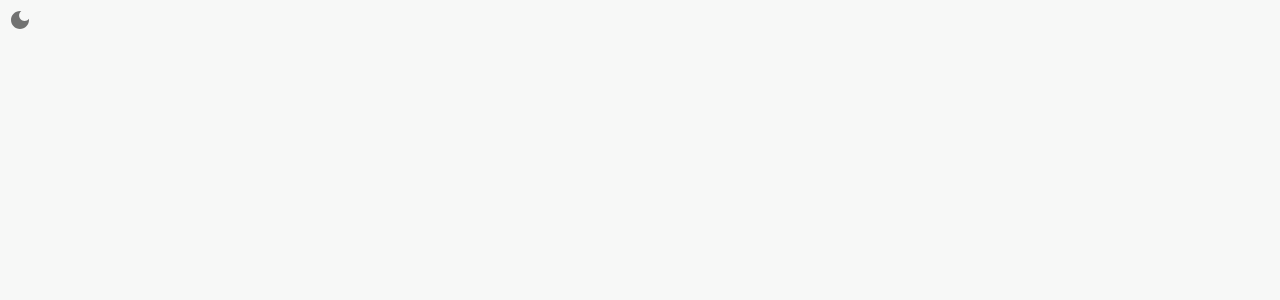
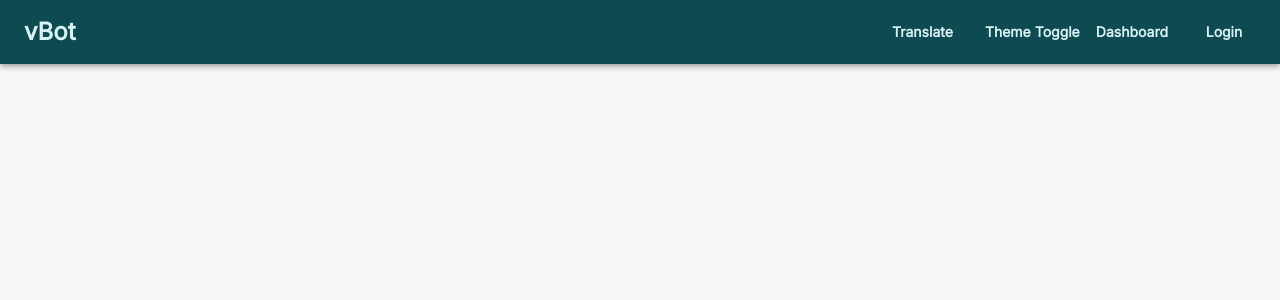
Before and after one commit to Bl0u/Project, a React (Vite) app: page /home in a window 1280 px wide. Shown: the top 300 px of the page. Built offline with nearby package versions, Linux system fonts and the light colour scheme.

Commit message:
implemented navbar with 2 navigation options and 2 actions

```diff
--- /dev/null
+++ b/src/components/navbar/ResponsiveAppBar.jsx
@@ -0,0 +1,26 @@
+import AppBar from "@mui/material/AppBar";
+import Container from "@mui/material/Container";
+import Toolbar from "@mui/material/Toolbar";
+import Typography from "@mui/material/Typography";
+
+import NavigationLinks from "./components/NavigationLinks";
+import NavbarActions from "./components/NavbarActions";
+
+export default function ResponsiveAppBar() {
+
+  return (
+    <AppBar position="static">
+      <Container maxWidth="xl">
+        <Toolbar disableGutters>
+          <Typography variant="h5" sx={{ flexGrow: 1 }}>
+            vBot
+          </Typography>
+
+
+          <NavbarActions />
+          <NavigationLinks />
+        </Toolbar>
+      </Container>
+    </AppBar>
+  );
+}
--- /dev/null
+++ b/src/components/navbar/components/NavbarActions.jsx
@@ -0,0 +1,25 @@
+import { ThemeContext } from "@emotion/react";
+import { Stack, Button } from "@mui/material";
+import { useContext } from "react";
+
+export default function NavbarActions() {
+
+    const { mode, toggleTheme } = useContext(ThemeContext);
+
+
+    const handleTranslate = () => {
+        console.log("Open language menu");
+      };
+
+  return (
+    <Stack direction="row" spacing={2}>
+      <Button onClick={handleTranslate} color="inherit">
+        Translate
+      </Button>
+
+      <Button onClick={toggleTheme} color="inherit" >
+        Theme Toggle
+      </Button>
+    </Stack>
+  );
+}
--- /dev/null
+++ b/src/components/navbar/components/NavigationLinks.jsx
@@ -0,0 +1,32 @@
+import { Stack, Button, Avatar } from "@mui/material";
+import { Link } from "react-router-dom";
+import { AuthContext } from "../../../context/AuthContext/AuthContext";
+import { useContext } from "react";
+export default function NavigationLinks() {
+  const {isAuthenticated, logout} = useContext(AuthContext) ;
+
+  return (
+    <Stack direction="row" spacing={2}>
+      <Button component={Link} to="/dashboard" color="inherit">
+        Dashboard
+      </Button>
+
+      {isAuthenticated ? (
+        <>
+        <Button onClick={logout} component={Link} to="/login" color="inherit">
+          log out
+        </Button>
+        <Avatar
+          component={Link}
+          to="/profile"
+          sx={{ width: 32, height: 32, cursor: "pointer" }}
+        />
+        </>
+      ) : (
+        <Button component={Link} to="/login" color="inherit">
+          Login
+        </Button>
+      )}
+    </Stack>
+  );
+}
--- a/src/pages/Dashboard/Dashboard.jsx
+++ b/src/pages/Dashboard/Dashboard.jsx
@@ -1,14 +1,42 @@
-import { ThemeToggle } from "../Home/components/ThemeToggle";
-import {Typography} from "@mui/material";
-export function Dashboard(){
+import { useContext } from "react";
+import { Box, Typography, Button } from "@mui/material";
+import { Link } from "react-router-dom";
+import { AuthContext } from "../../context/AuthContext/AuthContext";
 
+export function Dashboard() {
+  const { isAuthenticated } = useContext(AuthContext);
 
+  if (!isAuthenticated) {
     return (
-        <>
-            <ThemeToggle></ThemeToggle>
-            <Typography variant="h5" style={{
-                color: "black"
-            }}> Welcome to Dashboard!</Typography>
-        </>
-    )
+      <Box textAlign="center" mt={8}>
+        <Typography variant="h5" gutterBottom>
+          Access Denied
+        </Typography>
+
+        <Typography variant="body1" color="text.secondary" mb={3}>
+          You must be logged in to view the dashboard.
+        </Typography>
+
+        <Button
+          component={Link}
+          to="/login"
+          variant="contained"
+        >
+          Go to Login
+        </Button>
+      </Box>
+    );
+  }
+
+  return (
+    <Box textAlign="center" mt={8}>
+      <Typography variant="h4" gutterBottom>
+        Welcome to the Dashboard! 🎉
+      </Typography>
+
+      <Typography variant="body1" color="text.secondary">
+        You are successfully authenticated.
+      </Typography>
+    </Box>
+  );
 }
--- a/src/pages/Home/Home.jsx
+++ b/src/pages/Home/Home.jsx
@@ -1,11 +1,9 @@
-import { ThemeToggle } from "./components/ThemeToggle";
+import ResponsiveAppBar from "../../components/navbar/ResponsiveAppBar";
 
-export function Home(){
-
-
-    return(
-        <>
-            <ThemeToggle></ThemeToggle>
-        </>
-    )
+export function Home() {
+  return (
+    <>
+      <ResponsiveAppBar></ResponsiveAppBar>
+    </>
+  );
 }
```
